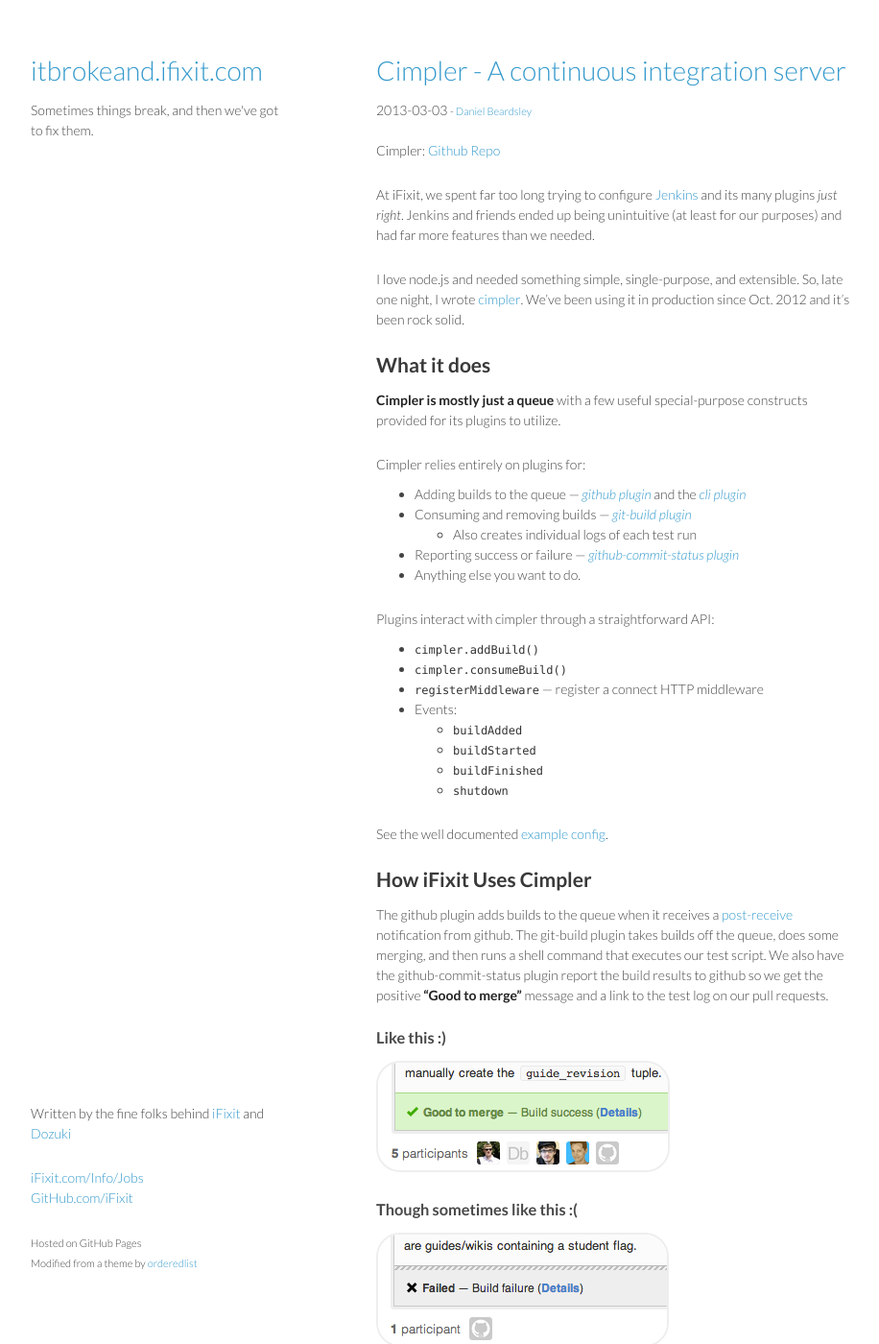
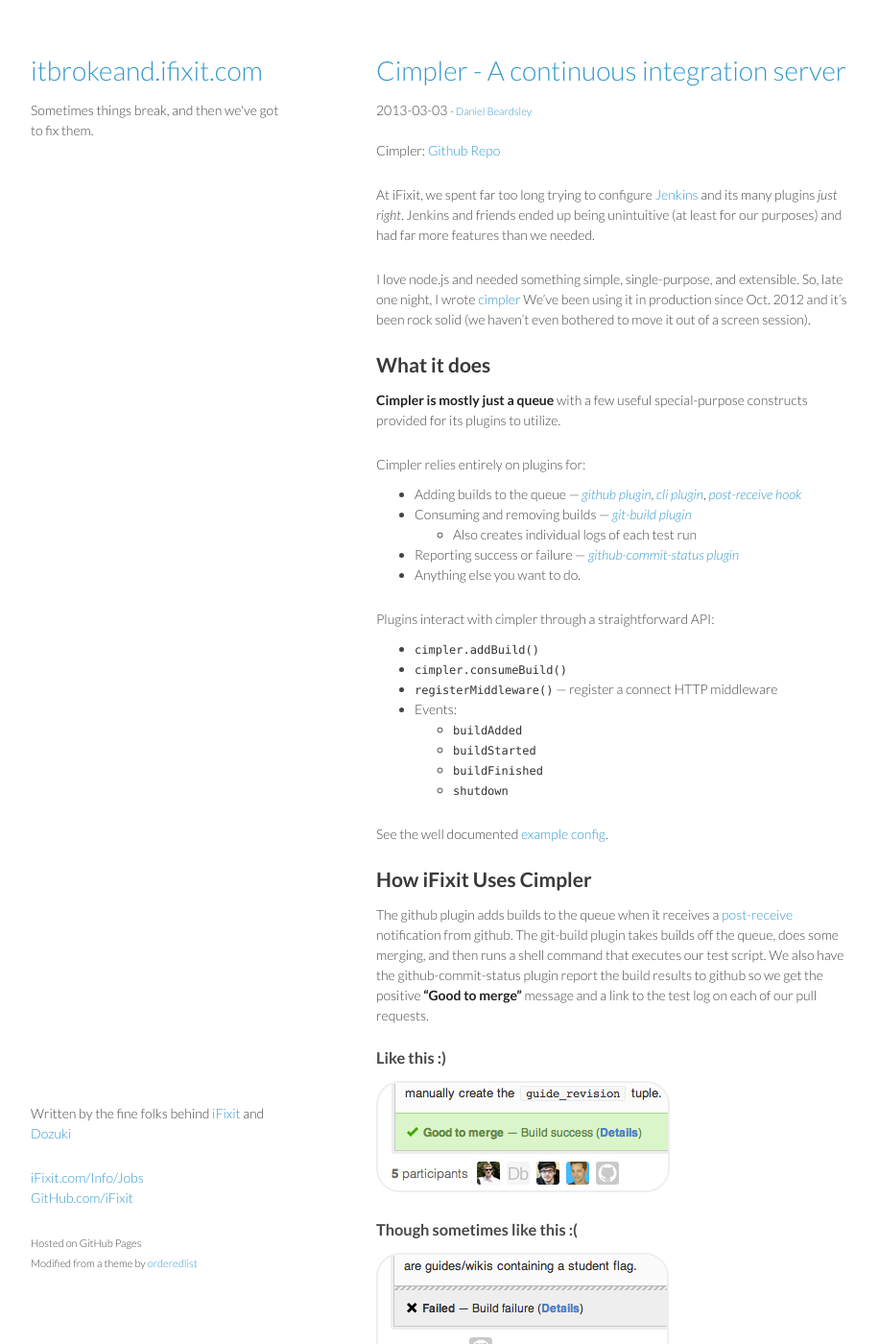
Before and after one commit to iFixit/itbrokeand.ifixit.com, a Jekyll site: the page built from _posts/2013-03-03-cimpler-continuous-integration-server.md, in a window 1280 px wide and 1400 px high. Shown: the whole window at 96% size, without its empty margins (178-1094 px from the left). Built offline with Jekyll 4.4.1, drawn with Linux system fonts in a browser that asks for light colours; Markdown is read by kramdown in place of the engine named in the settings.

Commit message:
Cimpler Post: improve some sentences and add links
Also, move most inline links to the footer.

```diff
--- a/_posts/2013-03-03-cimpler-continuous-integration-server.md
+++ b/_posts/2013-03-03-cimpler-continuous-integration-server.md
@@ -16,9 +16,10 @@ Jenkins and friends ended up being unintuitive (at least for our purposes)
 and had far more features than we needed.
 
 I love node.js and needed something simple, single-purpose, and extensible.
-So, late one night, I wrote [cimpler](https://github.com/danielbeardsley/cimpler).
+So, late one night, I wrote [cimpler][repo]
 We've been using it in production since <time datetime="2012-10-08">Oct. 2012</time>
-and it's been rock solid.
+and it's been rock solid (we haven't even bothered to move it out of a screen
+session).
 
 ## What it does
 
@@ -27,8 +28,8 @@ with a few useful special-purpose constructs provided for its plugins to utilize
 
 Cimpler relies entirely on plugins for:
 
-  * Adding builds to the queue &mdash; _[github plugin][p-github]_
-     and the _[cli plugin][p-cli]_
+  * Adding builds to the queue &mdash; _[github plugin][p-github]_,
+     _[cli plugin][p-cli]_, _[post-receive hook][p-cli]_
   * Consuming and removing builds &mdash; _[git-build plugin][p-git-build]_
     * Also creates individual logs of each test run
   * Reporting success or failure &mdash; _[github-commit-status plugin][p-status]_
@@ -38,25 +39,25 @@ Plugins interact with cimpler through a straightforward API:
 
   * `cimpler.addBuild()`
   * `cimpler.consumeBuild()`
-  * `registerMiddleware` &mdash; register a connect HTTP middleware
+  * `registerMiddleware()` &mdash; register a connect HTTP middleware
   * Events:
     * `buildAdded`
     * `buildStarted`
     * `buildFinished`
     * `shutdown`
 
-See the well documented [example config](https://github.com/danielbeardsley/cimpler/blob/master/config.sample.js).
+See the well documented [example config][config].
 
 ## How iFixit Uses Cimpler
 
 The github plugin adds builds to the queue
-when it receives a [post-receive](https://help.github.com/articles/post-receive-hooks)
+when it receives a [post-receive][hooks]
 notification from github.
 The git-build plugin takes builds off the queue,
 does some merging,
 and then runs a shell command that executes our test script.
 We also have the github-commit-status plugin report the build results to github
-so we get the positive **"Good to merge"** message and a link to the test log on our pull requests.
+so we get the positive **"Good to merge"** message and a link to the test log on each of our pull requests.
 
 ### Like this :)
 <img class="screenshot" src="/assets/build-success.png"/>
```
Also changed, not shown: other parts of _posts/2013-03-03-cimpler-continuous-integration-server.md (+4 -1 lines).
